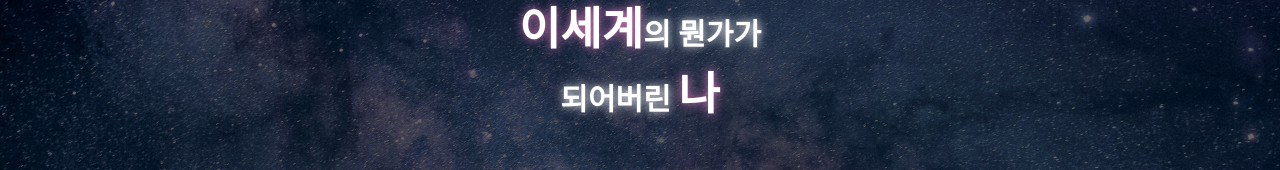
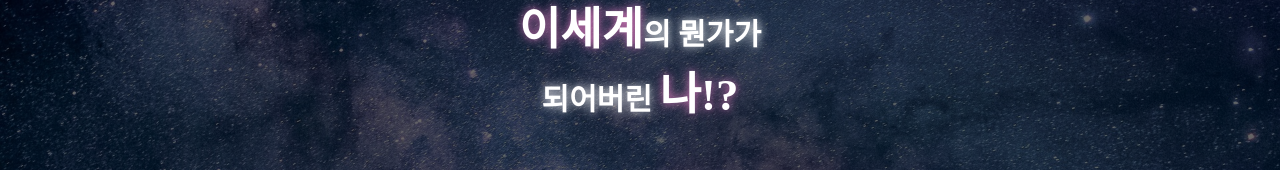
Before and after one commit to summermong/another-world-test, a React (Vite) app: page / in a window 1280 px wide. Shown: the part 339-509 px from the top of the page. Built offline with nearby package versions, Linux system fonts and the light colour scheme.

Commit message:
:sparkles: FEAT: 시작하기 클릭 시 /questions로 이동

```diff
--- a/src/pages/Start.jsx
+++ b/src/pages/Start.jsx
@@ -1,16 +1,22 @@
-import React from 'react';
 import styled from 'styled-components';
 import { StartButton } from '../stories/Button.stories';
+import { useNavigate } from 'react-router-dom';
 
 const Start = () => {
+  const navigate = useNavigate();
+
+  const goToQuestion = () => {
+    navigate('/questions');
+  };
+
   return (
     <MainContainer>
       <Main>
         <Title>
           눈을 떴더니<p></p>
-          <span>이세계</span>의 뭔가가<p></p>되어버린 <span>나</span>
+          <span>이세계</span>의 뭔가가<p></p>되어버린 <span>나!?</span>
         </Title>
-        <StartButton />
+        <StartButton label={'시작하기'} onClick={goToQuestion} />
       </Main>
     </MainContainer>
   );
```
